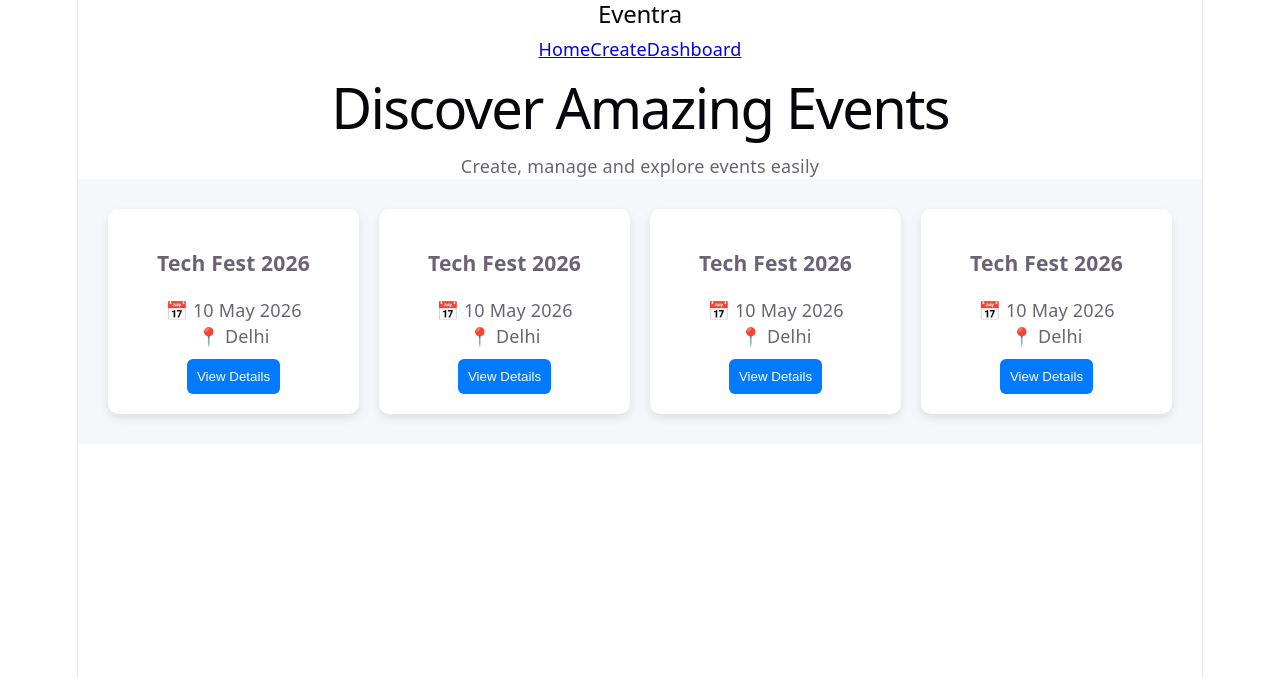
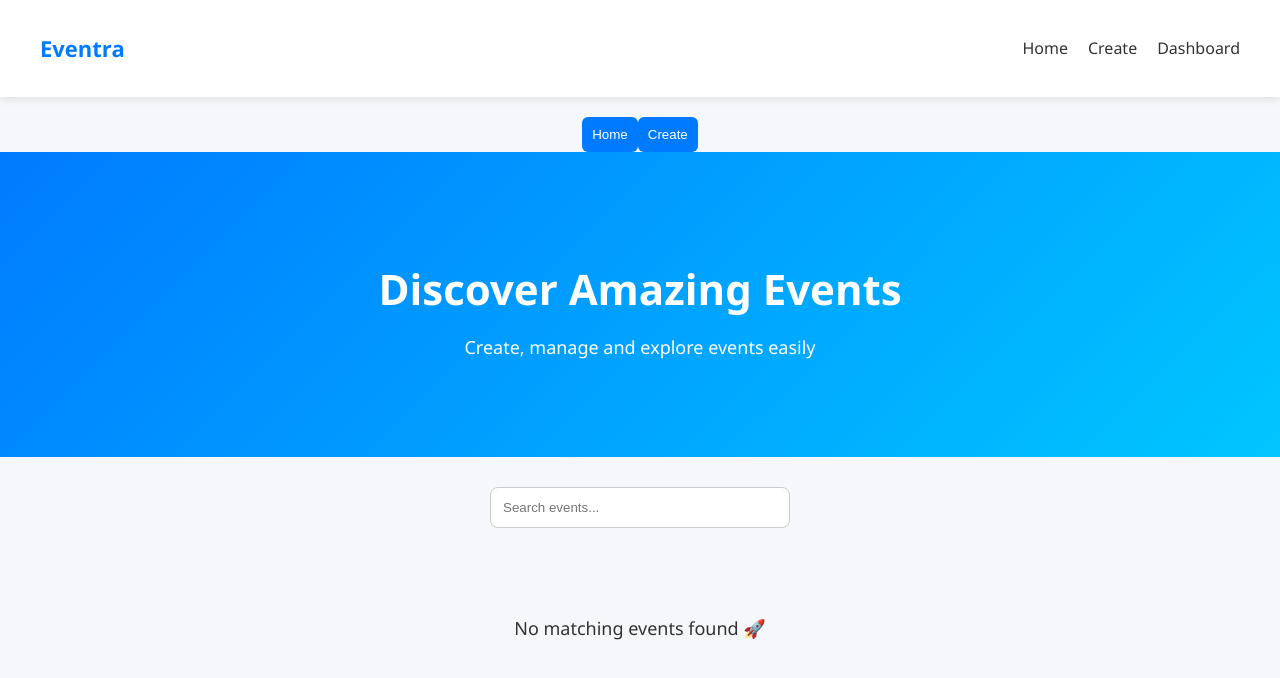
Before and after one commit to anantjaiswal9140-code/Eventra, a React (Vite) app in the folder eventra/: page / in a window 1280 px wide. Shown: the top 678 px of the page. Built offline with nearby package versions, Linux system fonts and the light colour scheme.

Commit message:
feat: implement event creation and registration features with storage management

```diff
--- a/eventra/src/App.css
+++ b/eventra/src/App.css
@@ -1,4 +1,4 @@
-.counter {
+/* .counter {
   font-size: 16px;
   padding: 5px 10px;
   border-radius: 5px;
@@ -181,4 +181,4 @@
     right: 0;
     border-right-color: var(--border);
   }
-}
+} */
--- a/eventra/src/App.jsx
+++ b/eventra/src/App.jsx
@@ -1,11 +1,22 @@
+import { useState } from "react";
 import Navbar from "./components/Navbar";
 import Home from "./pages/Home";
+import CreateEvent from "./pages/CreateEvent";
 
 function App() {
+  const [page, setPage] = useState("home");
+
   return (
     <div>
       <Navbar />
-      <Home />
+
+      <div style={{ textAlign: "center", marginTop: "20px" }}>
+        <button onClick={() => setPage("home")}>Home</button>
+        <button onClick={() => setPage("create")}>Create</button>
+      </div>
+
+      {page === "home" && <Home />}
+      {page === "create" && <CreateEvent />}
     </div>
   );
 }
--- a/eventra/src/components/EventCard.jsx
+++ b/eventra/src/components/EventCard.jsx
@@ -1,13 +1,36 @@
+import { useState, useEffect } from "react";
+import {
+  registerEvent,
+  isRegistered,
+} from "../utils/storage";
+
 import "../styles/eventcard.css";
 
-function EventCard() {
+function EventCard({ event }) {
+  const [registered, setRegistered] = useState(false);
+
+  useEffect(() => {
+    setRegistered(isRegistered(event.id));
+  }, [event.id]);
+
+  const handleRegister = () => {
+    registerEvent(event.id);
+    setRegistered(true);
+  };
+
   return (
     <div className="card">
-      <h3>Tech Fest 2026</h3>
-      <p>📅 10 May 2026</p>
-      <p>📍 Delhi</p>
+      <h3>{event.title}</h3>
+      <p>{event.date}</p>
+      <p>{event.location}</p>
 
-      <button className="btn">View Details</button>
+      <button
+        className={`btn ${registered ? "registered" : ""}`}
+        onClick={handleRegister}
+        disabled={registered}
+      >
+        {registered ? "Already Registered" : "Register"}
+      </button>
     </div>
   );
 }
--- a/eventra/src/index.css
+++ b/eventra/src/index.css
@@ -1,111 +1,10 @@
-:root {
-  --text: #6b6375;
-  --text-h: #08060d;
-  --bg: #fff;
-  --border: #e5e4e7;
-  --code-bg: #f4f3ec;
-  --accent: #aa3bff;
-  --accent-bg: rgba(170, 59, 255, 0.1);
-  --accent-border: rgba(170, 59, 255, 0.5);
-  --social-bg: rgba(244, 243, 236, 0.5);
-  --shadow:
-    rgba(0, 0, 0, 0.1) 0 10px 15px -3px, rgba(0, 0, 0, 0.05) 0 4px 6px -2px;
-
-  --sans: system-ui, 'Segoe UI', Roboto, sans-serif;
-  --heading: system-ui, 'Segoe UI', Roboto, sans-serif;
-  --mono: ui-monospace, Consolas, monospace;
-
-  font: 18px/145% var(--sans);
-  letter-spacing: 0.18px;
-  color-scheme: light dark;
-  color: var(--text);
-  background: var(--bg);
-  font-synthesis: none;
-  text-rendering: optimizeLegibility;
-  -webkit-font-smoothing: antialiased;
-  -moz-osx-font-smoothing: grayscale;
-
-  @media (max-width: 1024px) {
-    font-size: 16px;
-  }
+body {
+  margin: 0;
+  font-family: "Segoe UI", Tahoma, Geneva, Verdana, sans-serif;
+  background: #f5f7fa;
+  color: #333;
 }
 
-@media (prefers-color-scheme: dark) {
-  :root {
-    --text: #9ca3af;
-    --text-h: #f3f4f6;
-    --bg: #16171d;
-    --border: #2e303a;
-    --code-bg: #1f2028;
-    --accent: #c084fc;
-    --accent-bg: rgba(192, 132, 252, 0.15);
-    --accent-border: rgba(192, 132, 252, 0.5);
-    --social-bg: rgba(47, 48, 58, 0.5);
-    --shadow:
-      rgba(0, 0, 0, 0.4) 0 10px 15px -3px, rgba(0, 0, 0, 0.25) 0 4px 6px -2px;
-  }
-
-  #social .button-icon {
-    filter: invert(1) brightness(2);
-  }
-}
-
-body {
-  margin: 0;
-}
-
-#root {
-  width: 1126px;
-  max-width: 100%;
-  margin: 0 auto;
-  text-align: center;
-  border-inline: 1px solid var(--border);
-  min-height: 100svh;
-  display: flex;
-  flex-direction: column;
+* {
   box-sizing: border-box;
 }
-
-h1,
-h2 {
-  font-family: var(--heading);
-  font-weight: 500;
-  color: var(--text-h);
-}
-
-h1 {
-  font-size: 56px;
-  letter-spacing: -1.68px;
-  margin: 32px 0;
-  @media (max-width: 1024px) {
-    font-size: 36px;
-    margin: 20px 0;
-  }
-}
-h2 {
-  font-size: 24px;
-  line-height: 118%;
-  letter-spacing: -0.24px;
-  margin: 0 0 8px;
-  @media (max-width: 1024px) {
-    font-size: 20px;
-  }
-}
-p {
-  margin: 0;
-}
-
-code,
-.counter {
-  font-family: var(--mono);
-  display: inline-flex;
-  border-radius: 4px;
-  color: var(--text-h);
-}
-
-code {
-  font-size: 15px;
-  line-height: 135%;
-  padding: 4px 8px;
-  background: var(--code-bg);
-}
--- /dev/null
+++ b/eventra/src/pages/CreateEvent.jsx
@@ -0,0 +1,60 @@
+import { useState,React } from "react";
+import { saveEvent } from "../utils/storage";
+import "../styles/create.css";
+
+function CreateEvent() {
+  const [title, setTitle] = useState("");
+  const [date, setDate] = useState("");
+  const [location, setLocation] = useState("");
+
+  const handleSubmit = (e) => {
+    e.preventDefault();
+
+    const newEvent = {
+      id: Date.now(),
+      title,
+      date,
+      location,
+    };
+
+    saveEvent(newEvent);
+
+    alert("Event Created Successfully 🚀");
+
+    setTitle("");
+    setDate("");
+    setLocation("");
+  };
+
+  return (
+    <div className="form-container">
+      <h2>Create Event</h2>
+
+      <form onSubmit={handleSubmit}>
+        <input
+          type="text"
+          placeholder="Event Title"
+          value={title}
+          onChange={(e) => setTitle(e.target.value)}
+        />
+
+        <input
+          type="date"
+          value={date}
+          onChange={(e) => setDate(e.target.value)}
+        />
+
+        <input
+          type="text"
+          placeholder="Location"
+          value={location}
+          onChange={(e) => setLocation(e.target.value)}
+        />
+
+        <button type="submit">Create Event</button>
+      </form>
+    </div>
+  );
+}
+
+export default CreateEvent;
--- a/eventra/src/pages/Home.jsx
+++ b/eventra/src/pages/Home.jsx
@@ -1,7 +1,21 @@
+import { useEffect, useState } from "react";
+import { getEvents } from "../utils/storage";
+import EventCard from "../components/EventCard";
 import "../styles/home.css";
-import EventCard from "../components/EventCard";
 
 function Home() {
+  const [events, setEvents] = useState([]);
+  const [search, setSearch] = useState("");
+
+  useEffect(() => {
+    setEvents(getEvents());
+  }, []);
+
+  // Filter logic
+  const filteredEvents = events.filter((event) =>
+    event.title.toLowerCase().includes(search.toLowerCase())
+  );
+
   return (
     <div>
       {/* HERO */}
@@ -10,12 +24,25 @@ function Home() {
         <p>Create, manage and explore events easily</p>
       </div>
 
-      {/* EVENT GRID */}
+      {/* SEARCH BAR */}
+      <div className="search-container">
+        <input
+          type="text"
+          placeholder="Search events..."
+          value={search}
+          onChange={(e) => setSearch(e.target.value)}
+        />
+      </div>
+
+      {/* GRID */}
       <div className="event-grid">
-        <EventCard />
-        <EventCard />
-        <EventCard />
-        <EventCard />
+        {filteredEvents.length === 0 ? (
+          <p className="empty">No matching events found 🚀</p>
+        ) : (
+          filteredEvents.map((event) => (
+            <EventCard key={event.id} event={event} />
+          ))
+        )}
       </div>
     </div>
   );
--- /dev/null
+++ b/eventra/src/styles/create.css
@@ -0,0 +1,30 @@
+.form-container {
+  max-width: 400px;
+  margin: 40px auto;
+  text-align: center;
+}
+
+form {
+  display: flex;
+  flex-direction: column;
+  gap: 15px;
+}
+
+input {
+  padding: 10px;
+  border-radius: 6px;
+  border: 1px solid #ccc;
+}
+
+button {
+  padding: 10px;
+  background: #007bff;
+  color: white;
+  border: none;
+  border-radius: 6px;
+  cursor: pointer;
+}
+
+button:hover {
+  background: #0056b3;
+}
--- a/eventra/src/styles/eventcard.css
+++ b/eventra/src/styles/eventcard.css
@@ -1,26 +1,47 @@
 .card {
   background: white;
-  padding: 20px;
-  border-radius: 10px;
-  box-shadow: 0 4px 10px rgba(0,0,0,0.1);
-  text-align: center;
-  transition: 0.3s;
+  padding: 22px;
+  border-radius: 12px;
+  box-shadow: 0 4px 12px rgba(0,0,0,0.06);
+  text-align: left;
+  transition: 0.2s ease;
 }
 
 .card:hover {
-  transform: translateY(-5px);
+  transform: translateY(-4px);
+}
+
+.card h3 {
+  margin-bottom: 8px;
+  font-size: 18px;
+}
+
+.card p {
+  margin: 4px 0;
+  color: #666;
+  font-size: 14px;
 }
 
 .btn {
-  margin-top: 10px;
+  margin-top: 15px;
   padding: 10px;
+  width: 100%;
   border: none;
+  border-radius: 8px;
   background: #007bff;
   color: white;
-  border-radius: 6px;
+  font-weight: 500;
   cursor: pointer;
+  transition: 0.2s;
 }
 
 .btn:hover {
   background: #0056b3;
 }
+
+/* Registered state */
+.btn.registered {
+  background: #e0e0e0;
+  color: #555;
+  cursor: not-allowed;
+}
--- a/eventra/src/styles/home.css
+++ b/eventra/src/styles/home.css
@@ -1,7 +1,43 @@
+.hero {
+  text-align: center;
+  padding: 80px 20px;
+  background: linear-gradient(135deg, #007bff, #00c6ff);
+  color: white;
+}
+
+.hero h1 {
+  font-size: 42px;
+  margin-bottom: 10px;
+}
+
+.hero p {
+  font-size: 18px;
+}
+
+/* SEARCH BAR */
+.search-container {
+  display: flex;
+  justify-content: center;
+  margin: 30px 0;
+}
+
+.search-container input {
+  width: 300px;
+  padding: 12px;
+  border-radius: 8px;
+  border: 1px solid #ccc;
+  outline: none;
+}
+
+/* GRID */
 .event-grid {
   display: grid;
-  grid-template-columns: repeat(auto-fit, minmax(250px, 1fr));
-  padding: 30px;
-  gap: 20px;
-  background: #f5f7fa;
+  grid-template-columns: repeat(auto-fit, minmax(260px, 1fr));
+  gap: 25px;
+  padding: 40px;
 }
+
+.empty {
+  text-align: center;
+  font-size: 18px;
+}
--- a/eventra/src/styles/navbar.css
+++ b/eventra/src/styles/navbar.css
@@ -0,0 +1,25 @@
+.navbar {
+  display: flex;
+  justify-content: space-between;
+  align-items: center;
+  padding: 15px 40px;
+  background: white;
+  box-shadow: 0 2px 8px rgba(0,0,0,0.1);
+}
+
+.logo {
+  font-size: 22px;
+  font-weight: bold;
+  color: #007bff;
+}
+
+.nav-links a {
+  margin-left: 20px;
+  text-decoration: none;
+  color: #333;
+  font-weight: 500;
+}
+
+.nav-links a:hover {
+  color: #007bff;
+}
--- /dev/null
+++ b/eventra/src/utils/storage.js
@@ -0,0 +1,37 @@
+// ================= EVENTS =================
+
+// Get all events
+export const getEvents = () => {
+  return JSON.parse(localStorage.getItem("events")) || [];
+};
+
+// Save new event
+export const saveEvent = (event) => {
+  const events = getEvents();
+  events.push(event);
+  localStorage.setItem("events", JSON.stringify(events));
+};
+
+// ================= REGISTRATIONS =================
+
+// Get registrations
+export const getRegistrations = () => {
+  return JSON.parse(localStorage.getItem("registrations")) || {};
+};
+
+// Register for event
+export const registerEvent = (eventId) => {
+  const registrations = getRegistrations();
+
+  if (!registrations[eventId]) {
+    registrations[eventId] = true;
+  }
+
+  localStorage.setItem("registrations", JSON.stringify(registrations));
+};
+
+// Check if registered
+export const isRegistered = (eventId) => {
+  const registrations = getRegistrations();
+  return registrations[eventId] || false;
+};
```
